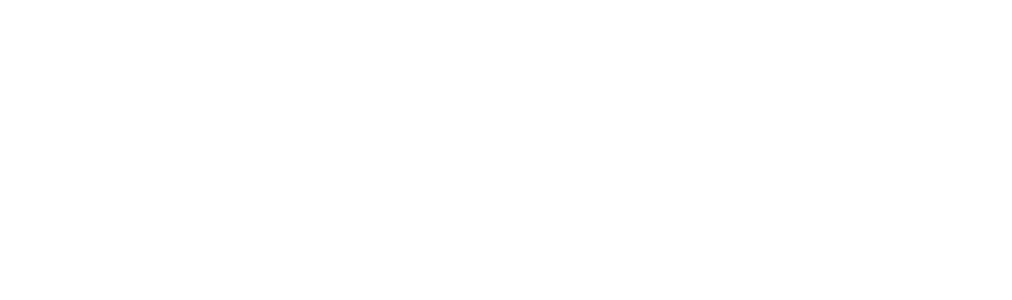
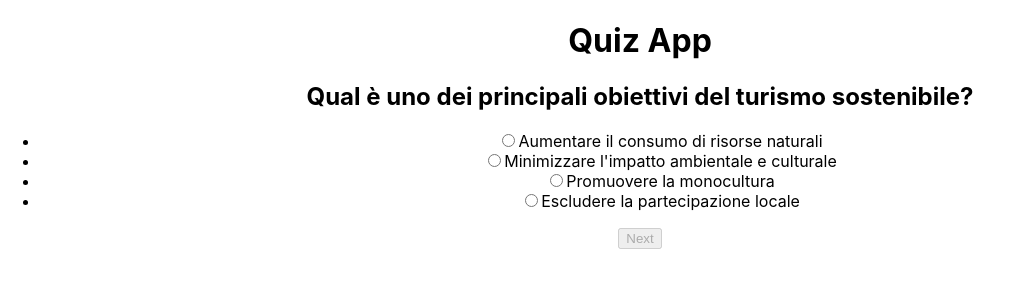
Before and after one commit to lim-haru/typescript-quiz, a React (Create React App) app: page / in a window 1280 px wide. Shown: the top 300 px of the page, without its empty margins (0-1012 px from the left). Built offline with nearby package versions, Linux system fonts and the light colour scheme; the HTML template or start-up script is replaced by a standard one.

Commit message:
Implemented backend for QuizApp

```diff
--- a/src/App.tsx
+++ b/src/App.tsx
@@ -1,11 +1,13 @@
-import React from 'react';
-import './App.css';
+import React from "react"
+import "./App.css"
+import QuizApp from "./components/QuizApp"
 
 function App() {
   return (
     <div className="App">
+      <QuizApp />
     </div>
-  );
+  )
 }
 
-export default App;
+export default App
--- /dev/null
+++ b/src/components/QuizApp.tsx
@@ -0,0 +1,62 @@
+import React, { useState } from "react"
+import { Question, questions } from "../data"
+
+export default function QuizApp() {
+  const [currentQuestion, setCurrentQuestion] = useState(0)
+  const [selectedOptionIndex, setSelectedOptionIndex] = useState<number | null>(null)
+  const [score, setScore] = useState<number>(0)
+
+  const handleNextQuestion = () => {
+    if (selectedOptionIndex !== null && selectedOptionIndex === questions[currentQuestion].correctOptionIndex) {
+      setScore((prevScore) => prevScore + 1)
+    }
+
+    setCurrentQuestion(currentQuestion + 1)
+    setSelectedOptionIndex(null)
+  }
+
+  const renderQuestion = (question: Question, index: number) => {
+    const { questionText, options } = question
+
+    return (
+      <div key={index}>
+        <h2>{questionText}</h2>
+        <ul>
+          {options.map((option, optionIndex) => (
+            <li key={optionIndex}>
+              <label>
+                <input
+                  type="radio"
+                  name={`question${index}`}
+                  value={option}
+                  checked={selectedOptionIndex === optionIndex}
+                  onChange={() => setSelectedOptionIndex(optionIndex)}
+                />
+                {option}
+              </label>
+            </li>
+          ))}
+        </ul>
+      </div>
+    )
+  }
+
+  return (
+    <div>
+      <h1>Quiz App</h1>
+      {currentQuestion < questions.length ? (
+        <>
+          {renderQuestion(questions[currentQuestion], currentQuestion)}
+          <button onClick={handleNextQuestion} disabled={selectedOptionIndex === null}>
+            {currentQuestion + 1 === questions.length ? "Finish" : "Next"}
+          </button>
+        </>
+      ) : (
+        <div>
+          <h2>Quiz Completed!</h2>
+          <h3>Your Score:{score}</h3>
+        </div>
+      )}
+    </div>
+  )
+}
--- /dev/null
+++ b/src/data.ts
@@ -0,0 +1,108 @@
+export type Question = {
+  questionText: string
+  options: string[]
+  correctOptionIndex: number
+}
+
+export const questions: Question[] = [
+  {
+    questionText: "Qual è uno dei principali obiettivi del turismo sostenibile?",
+    options: [
+      "Aumentare il consumo di risorse naturali",
+      "Minimizzare l'impatto ambientale e culturale",
+      "Promuovere la monocultura",
+      "Escludere la partecipazione locale",
+    ],
+    correctOptionIndex: 1,
+  },
+  {
+    questionText: 'Cosa si intende per "carbon offsetting" nel contesto del turismo sostenibile?',
+    options: [
+      "Misurare la quantità di emissioni di carbonio dei turisti",
+      "Ridurre le emissioni di carbonio dei mezzi di trasporto",
+      "Compensare le emissioni di carbonio con azioni come piantare alberi",
+      "Aumentare le emissioni di carbonio per motivi educativi",
+    ],
+    correctOptionIndex: 2,
+  },
+  {
+    questionText: "Qual è un esempio di turismo sostenibile?",
+    options: [
+      "Crociere che gettano rifiuti in mare",
+      "Hotel che utilizzano energia rinnovabile",
+      "Tour che danneggiano siti storici",
+      "Trasporto aereo non regolamentato",
+    ],
+    correctOptionIndex: 1,
+  },
+  {
+    questionText: 'Cosa significa "turismo responsabile"?',
+    options: [
+      "Viaggiare in modo che benefichi sia i visitatori che le comunità locali",
+      "Viaggiare senza rispettare le culture locali",
+      "Non considerare l'impatto ambientale",
+      "Viaggiare esclusivamente in resort di lusso",
+    ],
+    correctOptionIndex: 0,
+  },
+  {
+    questionText: "Qual è un esempio di conservazione culturale nel contesto del turismo sostenibile?",
+    options: [
+      "Costruire grandi resort su siti storici",
+      "Ignorare le norme locali",
+      "Promuovere solo cibo internazionale nei ristoranti",
+      "Proteggere e valorizzare tradizioni locali",
+    ],
+    correctOptionIndex: 3,
+  },
+  {
+    questionText: "Cos'è l'\"ecoturismo\"?",
+    options: [
+      "Viaggiare esclusivamente in città",
+      "Viaggiare in modo da rispettare l'ambiente e supportare le comunità locali",
+      "Viaggiare solo per affari",
+      "Viaggiare senza preoccupazioni ambientali",
+    ],
+    correctOptionIndex: 1,
+  },
+  {
+    questionText: "Qual è un esempio di riduzione dell'impatto ambientale nel turismo?",
+    options: [
+      "Utilizzare plastica monouso in hotel e ristoranti",
+      "Promuovere il trasporto su autovetture individuali",
+      "Utilizzare energia rinnovabile per le strutture turistiche",
+      "Ignorare la gestione dei rifiuti",
+    ],
+    correctOptionIndex: 2,
+  },
+  {
+    questionText: 'Cosa significa "turismo comunitario"?',
+    options: [
+      "Viaggiare esclusivamente in grandi gruppi",
+      "Coinvolgere e beneficiare delle comunità locali durante i viaggi",
+      "Evitare il contatto con le comunità locali",
+      "Viaggiare senza rispetto per le persone del luogo",
+    ],
+    correctOptionIndex: 1,
+  },
+  {
+    questionText: "Qual è uno dei vantaggi del turismo sostenibile?",
+    options: [
+      "Riduzione della biodiversità",
+      "Aumento delle risorse idriche",
+      "Maggiore coinvolgimento delle comunità locali",
+      "Promozione della speculazione immobiliare",
+    ],
+    correctOptionIndex: 2,
+  },
+  {
+    questionText: "Come può contribuire un turista al turismo sostenibile?",
+    options: [
+      "Ignorando le norme locali e culturali",
+      "Lasciando rifiuti ovunque",
+      "Soggiornando solo in grandi catene alberghiere",
+      "Rispettando l'ambiente e le tradizioni locali",
+    ],
+    correctOptionIndex: 3,
+  },
+]
```
Also changed, not shown: 1 other file (tests, documents, lock files or other folders).
